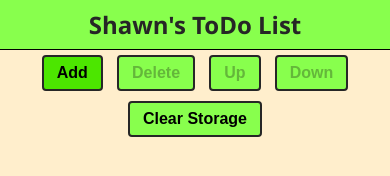
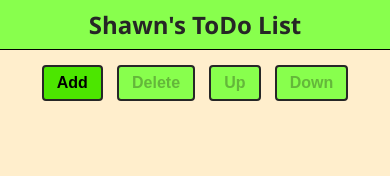
Before and after one commit to Elonius/ToDoList, a plain HTML site: page index.html in a window 390 px wide. Drawn offline with Linux system fonts and the light colour scheme; some packages are replaced by stand-ins of ours.

Commit message:
Couple little tweaks
Commented out Clear Storage button and changed margin for buttons

```diff
--- a/css/index.css
+++ b/css/index.css
@@ -22,7 +22,7 @@ h1 {
 }
 
 button {
-	margin: 5px;
+	margin: 15px 5px 0 5px;
 	padding: 7px 13px 7px 13px;
 	font-size: 16px;
 	font-weight: 600;
--- a/index.html
+++ b/index.html
@@ -20,7 +20,7 @@
         <button id="btnDelete">Delete</button>
         <button id="btnUp">Up</button>
         <button id="btnDown">Down</button>
-        <button id="btnClear">Clear Storage</button>
+        <!--<button id="btnClear">Clear Storage</button>-->
     </div>
     <div id="content">
         <ul>
--- a/scripts/index.js
+++ b/scripts/index.js
@@ -24,7 +24,7 @@
 		let btnDown = document.querySelector("#btnDown");
 		btnDown.addEventListener("click", goDown);
 
-		document.querySelector("#btnClear").addEventListener("click", ClearStorage);
+		//document.querySelector("#btnClear").addEventListener("click", ClearStorage);
 
 		document.querySelector("#content ul").addEventListener("click", handleClick);
 		document.querySelector("#content ul").addEventListener("dblclick", handleDblClick);
@@ -205,9 +205,9 @@
 		});
 	}
 
-	function ClearStorage() {
-		localStorage.clear();
-	}
+	//function ClearStorage() {
+	//	localStorage.clear();
+	//}
 
 	function SaveList() {
 		window.localStorage.setItem("todoList", JSON.stringify(taskList));
```
